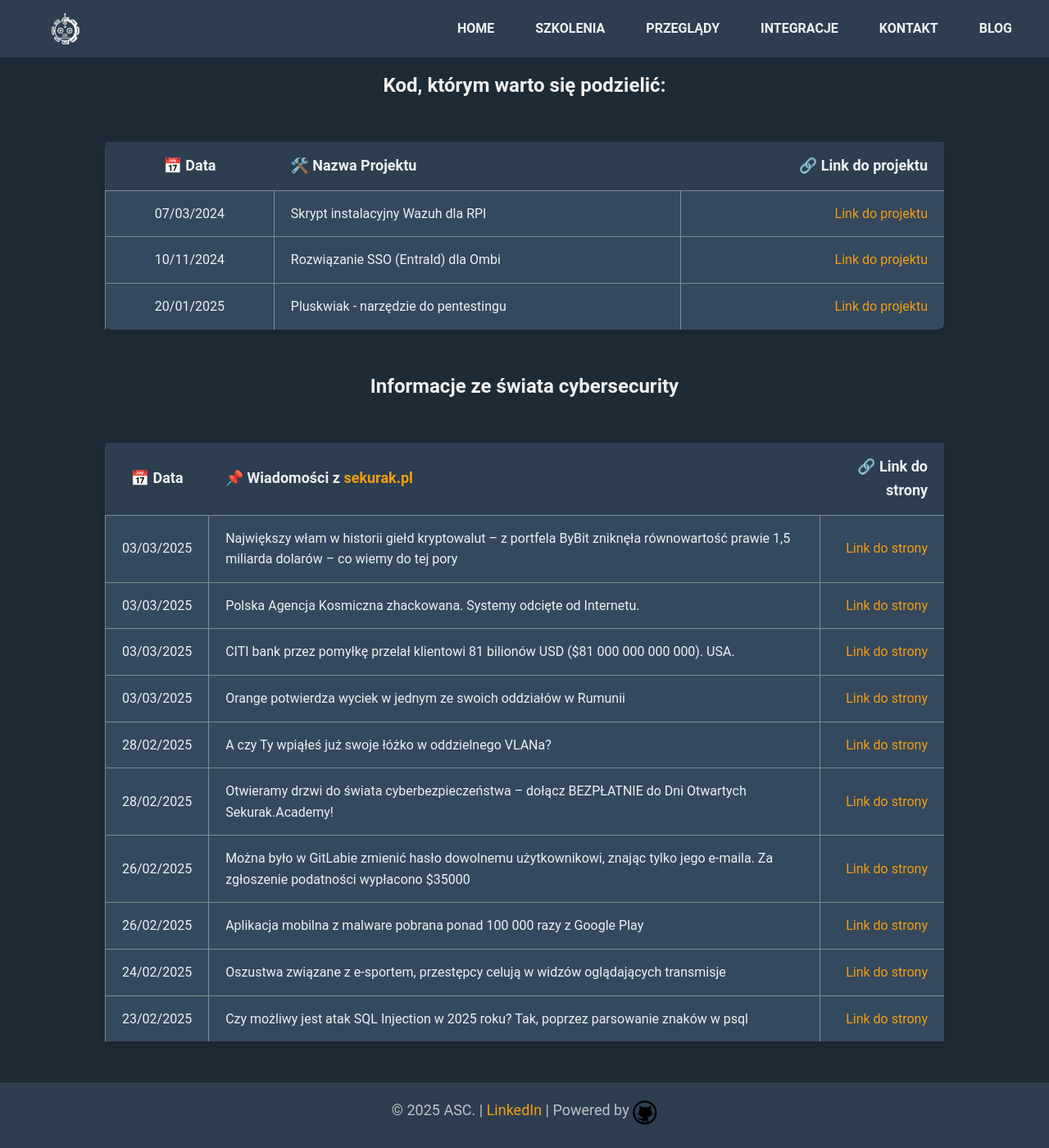
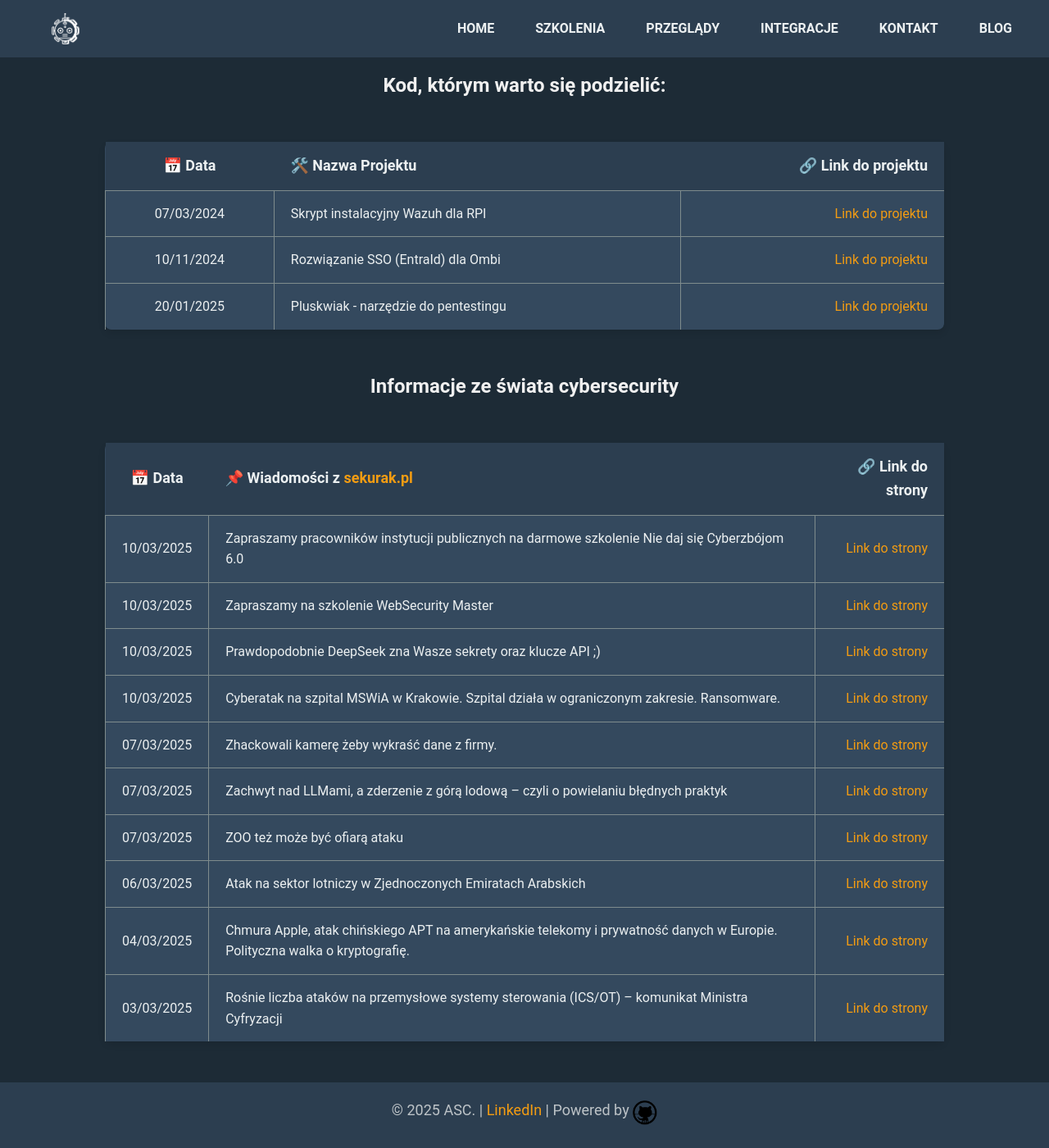
Before and after one commit to dadmins1984/Web, a Jekyll site: the page built from projects.md, in a window 1280 px wide and 1400 px high, scrolled down 113 px. Shown: the whole window at 82% size. Built offline with Jekyll 4.4.1, drawn with Linux system fonts in a browser that asks for light colours.

Commit message:
Blog update: 2025-10-03

```diff
--- a/projects.md
+++ b/projects.md
@@ -16,13 +16,13 @@ title: "Projects"
 
 | 📅 Data | 📌 Wiadomości z [sekurak.pl](https://sekurak.pl/) | 🔗 Link do strony |
 |:---------:|:------------------|-------------------:|
-| 03/03/2025 | Największy włam w historii giełd kryptowalut – z portfela ByBit zniknęła równowartość prawie 1,5 miliarda dolarów – co wiemy do tej pory | [Link do strony](https://sekurak.pl/najwiekszy-wlam-w-historii-gield-kryptowalut-z-portfela-bybit-zniknela-rownowartosc-prawie-15-miliarda-dolarow-co-wiemy-do-tej-pory/) |
-| 03/03/2025 | Polska Agencja Kosmiczna zhackowana. Systemy odcięte od Internetu. | [Link do strony](https://sekurak.pl/polska-agencja-kosmiczna-zhackowana-systemy-odciete-od-internetu/) |
-| 03/03/2025 | CITI bank przez pomyłkę przelał klientowi 81 bilionów USD ($81 000 000 000 000). USA. | [Link do strony](https://sekurak.pl/citi-bank-przez-pomylke-przelal-klientowi-81-bilionow-usd-81-000-000-000-000-usa/) |
-| 03/03/2025 | Orange potwierdza wyciek w jednym ze swoich oddziałów w Rumunii | [Link do strony](https://sekurak.pl/orange-potwierdza-wyciek-w-jednym-ze-swoich-oddzialow-w-rumunii/) |
-| 28/02/2025 | A czy Ty wpiąłeś już swoje łóżko w oddzielnego VLANa? | [Link do strony](https://sekurak.pl/a-czy-ty-wpiales-juz-swoje-lozko-w-oddzielnego-vlana/) |
-| 28/02/2025 | Otwieramy drzwi do świata cyberbezpieczeństwa – dołącz BEZPŁATNIE do Dni Otwartych Sekurak.Academy! | [Link do strony](https://sekurak.pl/otwieramy-drzwi-do-swiata-cyberbezpieczenstwa-dolacz-bezplatnie-do-dni-otwartych-sekurak-academy/) |
-| 26/02/2025 | Można było w GitLabie zmienić hasło dowolnemu użytkownikowi, znając tylko jego e-maila. Za zgłoszenie podatności wypłacono $35000 | [Link do strony](https://sekurak.pl/mozna-bylo-w-gitlabie-zmienic-haslo-dowolnemu-uzytkownikowi-znajac-tylko-jego-e-maila-za-zgloszenie-podatnosci-wyplacono-35000/) |
-| 26/02/2025 | Aplikacja mobilna z malware pobrana ponad 100 000 razy z Google Play | [Link do strony](https://sekurak.pl/aplikacja-mobilna-z-malware-pobrana-ponad-100-000-razy-z-google-play/) |
-| 24/02/2025 | Oszustwa związane z e-sportem, przestępcy celują w widzów oglądających transmisje | [Link do strony](https://sekurak.pl/oszustwa-zwiazane-z-e-sportem-przestepcy-celuja-w-widzow-ogladajacych-transmisje/) |
-| 23/02/2025 | Czy możliwy jest atak SQL Injection w 2025 roku? Tak, poprzez parsowanie znaków w psql | [Link do strony](https://sekurak.pl/czy-mozliwy-jest-atak-sql-injection-w-2025-roku-tak-poprzez-parsowanie-znakow-w-psql/) |
+| 10/03/2025 | Zapraszamy pracowników instytucji publicznych na darmowe szkolenie Nie daj się Cyberzbójom 6.0 | [Link do strony](https://sekurak.pl/zapraszamy-pracownikow-instytucji-publicznych-na-darmowe-szkolenie-nie-daj-sie-cyberzbojom-6-0/) |
+| 10/03/2025 | Zapraszamy na szkolenie WebSecurity Master | [Link do strony](https://sekurak.pl/zapraszamy-na-szkolenie-websecurity-master/) |
+| 10/03/2025 | Prawdopodobnie DeepSeek zna Wasze sekrety oraz klucze API ;) | [Link do strony](https://sekurak.pl/prawdopodobnie-deepseek-zna-wasze-sekrety-oraz-klucze-api/) |
+| 10/03/2025 | Cyberatak na szpital MSWiA w Krakowie. Szpital działa w ograniczonym zakresie. Ransomware. | [Link do strony](https://sekurak.pl/cyberatak-na-szpital-mswia-w-krakowie-szpital-dziala-w-ograniczonym-zakresie-ransomware/) |
+| 07/03/2025 | Zhackowali kamerę żeby wykraść dane z firmy. | [Link do strony](https://sekurak.pl/zhackowali-kamere-zeby-wykrasc-dane-z-firmy/) |
+| 07/03/2025 | Zachwyt nad LLMami, a zderzenie z górą lodową – czyli o powielaniu błędnych praktyk | [Link do strony](https://sekurak.pl/zachwyt-nad-llmami-a-zderzenie-z-gora-lodowa-czyli-o-powielaniu-blednych-praktyk/) |
+| 07/03/2025 | ZOO też może być ofiarą ataku | [Link do strony](https://sekurak.pl/zoo-tez-moze-byc-ofiara-ataku/) |
+| 06/03/2025 | Atak na sektor lotniczy w Zjednoczonych Emiratach Arabskich | [Link do strony](https://sekurak.pl/atak-na-sektor-lotniczy-w-zjednoczonych-emiratach-arabskich/) |
+| 04/03/2025 | Chmura Apple, atak chińskiego APT na amerykańskie telekomy i prywatność danych w Europie. Polityczna walka o kryptografię. | [Link do strony](https://sekurak.pl/chmura-apple-atak-chinskiego-apt-na-amerykanskie-telekomy-i-prywatnosc-danych-w-europie-polityczna-walka-o-kryptografie/) |
+| 03/03/2025 | Rośnie liczba ataków na przemysłowe systemy sterowania (ICS/OT) – komunikat Ministra Cyfryzacji | [Link do strony](https://sekurak.pl/rosnie-liczba-atakow-na-przemyslowe-systemy-sterowania-ics-ot-komunikat-ministra-cyfryzacji/) |
```
